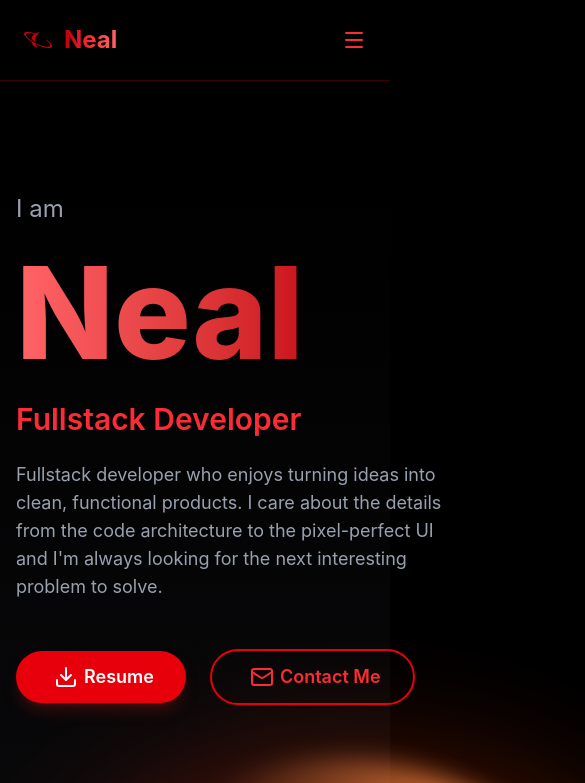
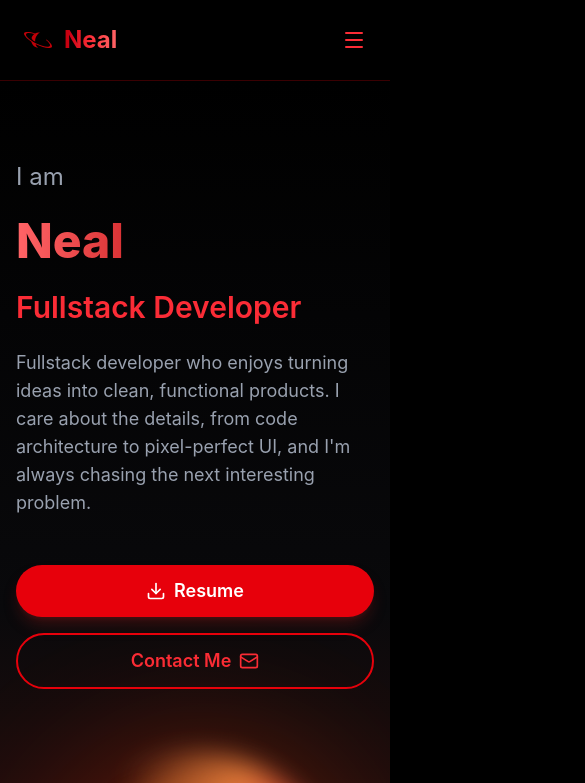
Before and after one commit to ThomasDelamort/portfolio, a React (Vite) app in the folder frontend/: page / in a window 390 px wide. Shown: the top 783 px of the page, 585 px wide, since content can reach past the window. Built offline with nearby package versions, Linux system fonts and the light colour scheme.

Commit message:
Added Responsiveness

```diff
--- a/frontend/src/components/Footer.jsx
+++ b/frontend/src/components/Footer.jsx
@@ -5,7 +5,7 @@ const Footer = () => {
   return (
     <>
       <footer className="w-full border-t border-red-700/30">
-        <div className="mx-auto flex h-20 max-w-7xl items-center justify-between px-6">
+        <div className="mx-auto flex flex-col sm:flex-row h-auto sm:h-20 max-w-7xl items-center justify-between gap-4 sm:gap-0 px-6 py-6 sm:py-0">
           <a href="#" className="flex items-center gap-2 group">
             <SiSaturn className="w-7 h-7 mr-1 text-red-700 transition-colors group-hover:text-red-400" />
             <h3 className="text-2xl font-bold bg-linear-to-r from-red-700 via-red-500 to-red-400 bg-clip-text text-transparent">
--- a/frontend/src/index.css
+++ b/frontend/src/index.css
@@ -2,4 +2,5 @@
 
 body {
   background-color: black;
+  max-width: 100vw;
 }
--- a/frontend/src/pages/hero/Hero.jsx
+++ b/frontend/src/pages/hero/Hero.jsx
@@ -1,15 +1,15 @@
-import { Download, Mail, User } from "lucide-react";
+import { Download, Mail, User, Code2 } from "lucide-react";
 
 const Hero = () => {
   return (
     <>
-      <div className="w-full h-full bg-linear-to-b pb-36 bg-black via-zinc-950 to-red-950 border-b border-red-">
-        <div className="max-w-6xl mx-auto px-4 mt-28">
+      <div className="w-full h-full bg-linear-to-b py-20 bg-black via-zinc-950 to-red-950 border-b border-red-900">
+        <div className="max-w-6xl mx-auto px-4">
           <div className="grid md:grid-cols-2 gap-12 items-center">
             {/* Left: text content */}
-            <div className="space-y-6">
+            <div className="space-y-6 text-left">
               <p className="text-gray-400 text-2xl">I am</p>
-              <h1 className="text-9xl font-extrabold bg-linear-to-r from-red-400 via-red-700 to-red-900 bg-clip-text text-transparent">
+              <h1 className="text-[clamp(3rem,9vw,9rem)] leading-none font-extrabold bg-linear-to-r from-red-400 via-red-700 to-red-900 bg-clip-text text-transparent">
                 Neal
               </h1>
               <h2 className="text-3xl text-red-500 font-semibold">
@@ -17,37 +17,38 @@ const Hero = () => {
               </h2>
               <p className="text-gray-400 text-lg max-w-md">
                 Fullstack developer who enjoys turning ideas into clean,
-                functional products. I care about the details from the code
-                architecture to the pixel-perfect UI and I'm always looking for
-                the next interesting problem to solve.
+                functional products. I care about the details, from code
+                architecture to pixel-perfect UI, and I'm always chasing the
+                next interesting problem.
               </p>
-              <div className="flex mt-12 items-center space-x-6">
-                <button className="flex items-center justify-center rounded-full bg-red-600 px-8 py-3 text-lg font-semibold text-white shadow-lg shadow-red-900/40 transition-all hover:bg-red-500 hover:shadow-red-700/50 hover:scale-105 active:scale-95 focus:outline-none focus:ring-2 focus:ring-red-400 focus:ring-offset-2 focus:ring-offset-black">
-                  <Download className="mx-1.5" />
+
+              <div className="flex flex-col sm:flex-row w-full mt-12 gap-4 sm:gap-6">
+                <button className="flex items-center justify-center gap-2 w-full sm:w-auto rounded-full bg-red-600 px-8 py-3 text-lg font-semibold text-white shadow-lg shadow-red-900/40 transition-all hover:bg-red-500 hover:shadow-red-700/50 hover:scale-105 active:scale-95 focus:outline-none focus:ring-2 focus:ring-red-400 focus:ring-offset-2 focus:ring-offset-black">
+                  <Download className="w-5 h-5" />
                   Resume
                 </button>
-                <button className="flex items-center justify-center rounded-full border-2 border-red-600 px-8 py-3 text-lg font-semibold text-red-500 transition-all hover:bg-red-400 hover:text-white hover:scale-105 active:scale-95 focus:outline-none focus:ring-2 focus:ring-red-400 focus:ring-offset-2 focus:ring-offset-black">
-                  <Mail className="mx-1.5" />
+                <button className="flex items-center justify-center gap-2 w-full sm:w-auto rounded-full border-2 border-red-600 px-8 py-3 text-lg font-semibold text-red-500 transition-all hover:bg-red-400 hover:text-white hover:scale-105 active:scale-95 focus:outline-none focus:ring-2 focus:ring-red-400 focus:ring-offset-2 focus:ring-offset-black">
                   Contact Me
+                  <Mail className="w-5 h-5" />
                 </button>
               </div>
             </div>
 
             <div className="grid place-items-center h-full">
               {/* Ambient outer glow */}
-              <div className="col-start-1 row-start-1 w-2xl h-150 bg-linear-to-br from-red-700 via-orange-600 to-red-900 rounded-full blur-3xl opacity-30" />
+              <div className="col-start-1 row-start-1 w-[clamp(20rem,50vw,42rem)] h-[clamp(20rem,50vw,42rem)] bg-linear-to-br from-red-700 via-orange-600 to-red-900 rounded-full blur-3xl opacity-30" />
 
               <div
-                className="col-start-1 row-start-1 w-xl h-150 rounded-full animate-[spin_18s_linear_infinite] blur-md opacity-80"
+                className="col-start-1 row-start-1 w-[clamp(18rem,44vw,36rem)] h-[clamp(18rem,44vw,36rem)] rounded-full animate-[spin_18s_linear_infinite] blur-md opacity-80"
                 style={{
                   background:
                     "conic-gradient(from 0deg, transparent 0%, #fca311 15%, #e71d36 35%, transparent 50%, transparent 60%, #ff8c42 75%, #e71d36 90%, transparent 100%)",
                 }}
               />
 
-              <div className="col-start-1 row-start-1 w-120 h-120 rounded-full border-2 border-orange-400/70 shadow-[0_0_25px_5px_rgba(251,146,60,0.4)]" />
+              <div className="col-start-1 row-start-1 w-[clamp(14rem,38vw,30rem)] h-[clamp(14rem,38vw,30rem)] rounded-full border-2 border-orange-400/70 shadow-[0_0_25px_5px_rgba(251,146,60,0.4)]" />
 
-              <div className="col-start-1 row-start-1 w-120 h-120 rounded-full overflow-hidden shadow-2xl shadow-black">
+              <div className="col-start-1 row-start-1 w-[clamp(14rem,38vw,30rem)] h-[clamp(14rem,38vw,30rem)] rounded-full overflow-hidden shadow-2xl shadow-black">
                 <img
                   src="/wXA1QT-A.jpg"
                   alt="Neal"
```
